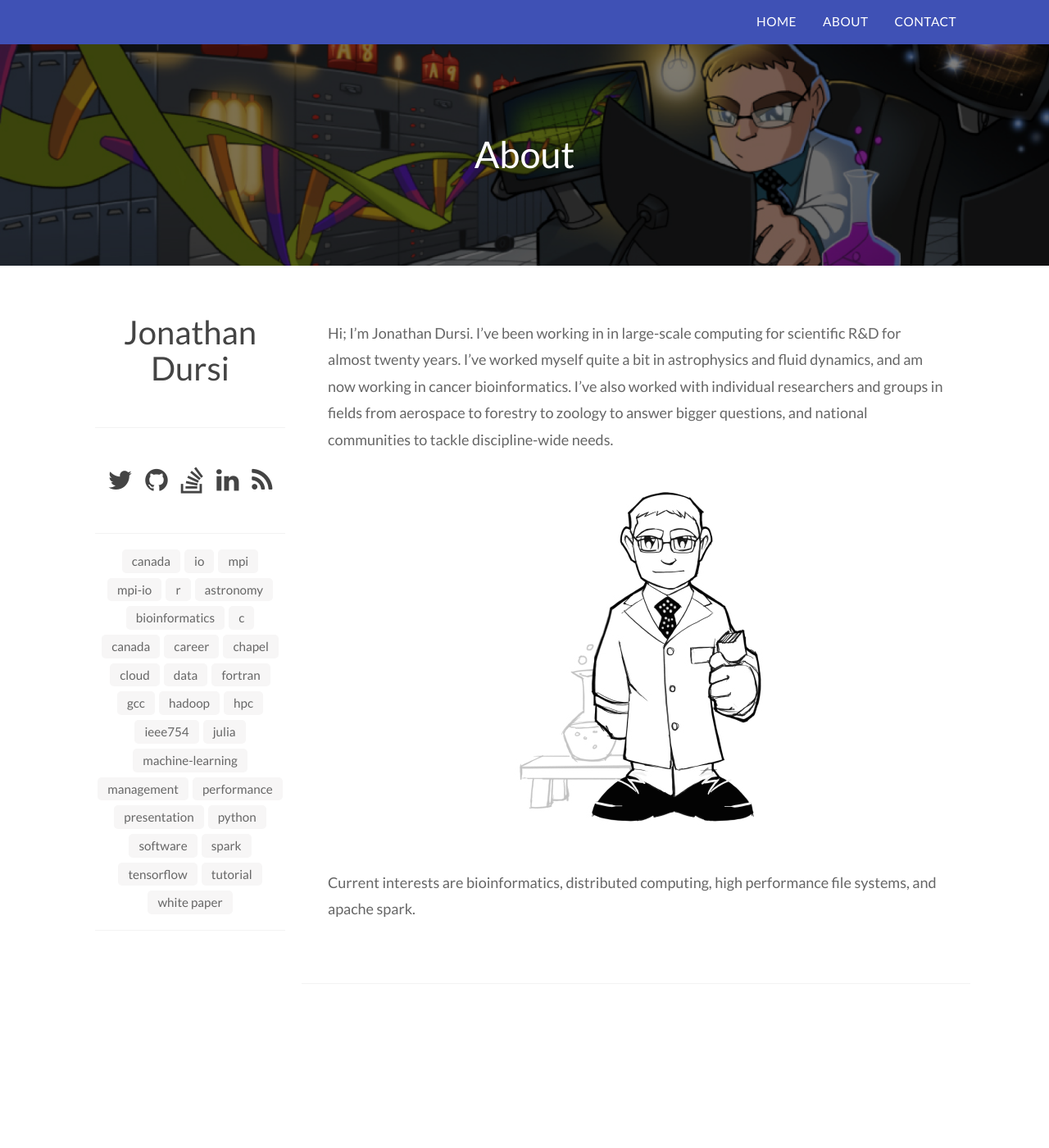
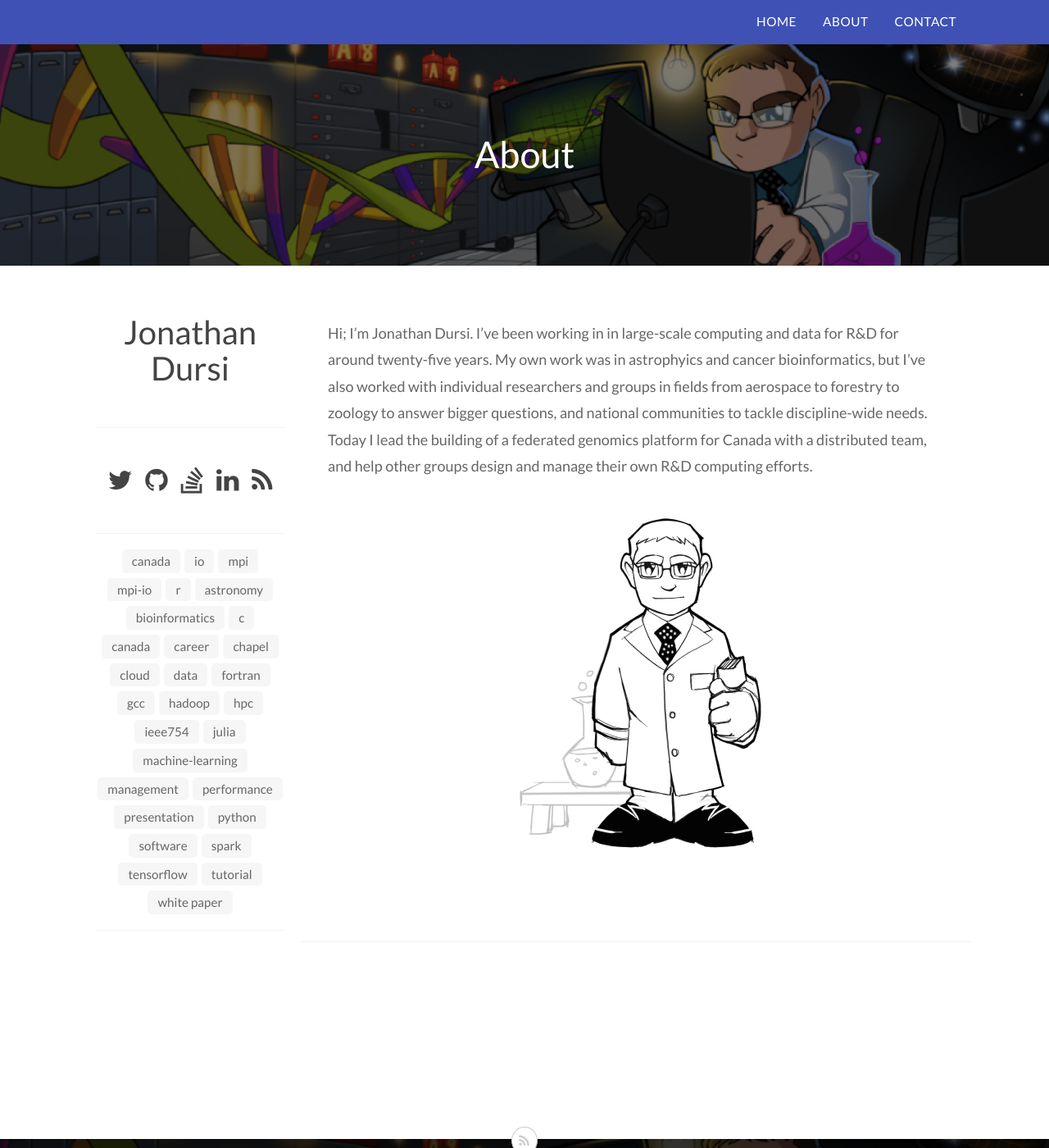
Before and after one commit to ljdursi/dursi-blog, a Jekyll site: the page built from about.md, in a window 1280 px wide and 1400 px high. Shown: the whole window at 82% size. Built offline with Jekyll 4.4.1, drawn with Linux system fonts in a browser that asks for light colours; nearby versions of some CDN libraries.

Commit message:
Overdue update to about

```diff
--- a/about.md
+++ b/about.md
@@ -4,8 +4,10 @@ title: About
 image: /assets/imgs/me.png
 ---
 
-Hi; I'm Jonathan Dursi.  I've been working in in large-scale computing for scientific R&D for almost twenty years.  I've worked myself quite a bit in astrophysics and fluid dynamics, and am now working in cancer bioinformatics.  I've also worked with individual researchers and groups in fields from aerospace to forestry to zoology to answer bigger questions, and national communities to tackle discipline-wide needs.
+Hi; I'm Jonathan Dursi.  I've been working in in large-scale computing and data for R&D for around twenty-five years.
+My own work was in astrophyics and cancer bioinformatics, but I've also worked with individual researchers and groups
+in fields from aerospace to forestry to zoology to answer bigger questions, and national communities to
+tackle discipline-wide needs.  Today I lead the building of a [federated genomics platform](https://www.distributedgenomics.ca)
+for Canada with a distributed team, and help other groups design and manage their own R&D computing efforts.
 
 ![Cartoon Me]({% if site.baseurl == "/" %}{{ page.image }}{% else %}{{ page.image | prepend: site.baseurl }}{% endif %})
-
-Current interests are bioinformatics, distributed computing, high performance file systems, and apache spark.
```
